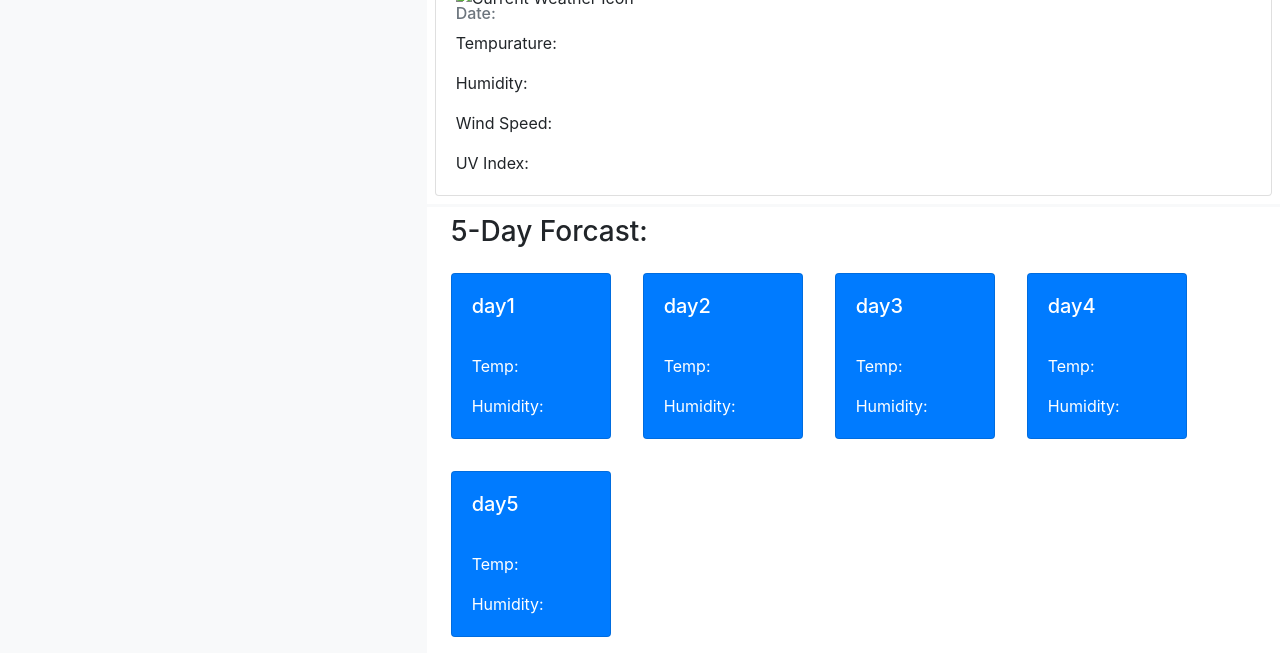
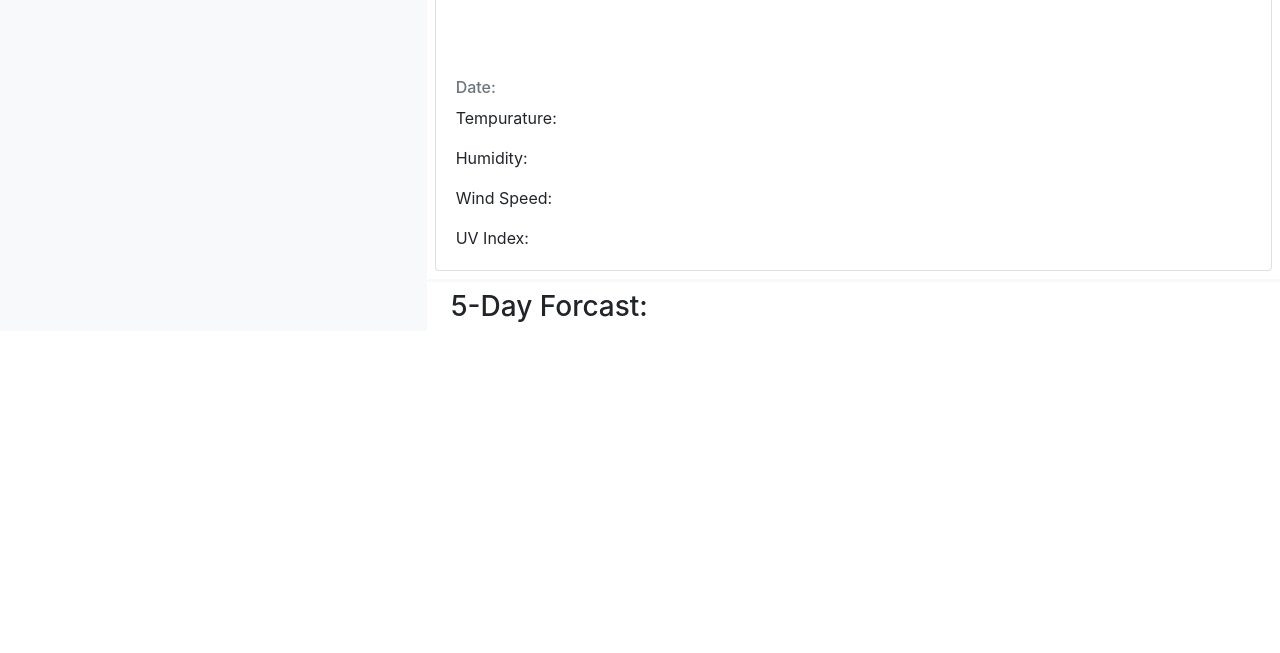
Before and after one commit to kingsleyramos/Weather-Dashboard, a plain HTML site: page index.html in a window 1280 px wide. Shown: the part 161-814 px from the top of the page. Drawn offline with nearby package versions, Linux system fonts and the light colour scheme.

Commit message:
Cleaned code removed any uneccessary comments

```diff
--- a/index.html
+++ b/index.html
@@ -6,11 +6,10 @@
     <meta http-equiv="X-UA-Compatible" content="ie=edge">
     <title>Kingsley's Weather Dashboard</title>
 
+    <!-- Bootstrap CSS -->
     <link rel="stylesheet" href="https://stackpath.bootstrapcdn.com/bootstrap/4.3.1/css/bootstrap.min.css" integrity="sha384-ggOyR0iXCbMQv3Xipma34MD+dH/1fQ784/j6cY/iJTQUOhcWr7x9JvoRxT2MZw1T" crossorigin="anonymous">
+    <!-- Custom CSS -->
     <link rel="stylesheet" type="text/css" href="style.css">
-    <script src="https://cdnjs.cloudflare.com/ajax/libs/jquery/3.2.1/jquery.min.js"></script>
-    <script src="script.js"></script>
-    <script src="moment.js"></script>
 </head>
 <body>
 
@@ -36,8 +35,7 @@
                 </div>
             </div>
 
-
-
+            <!-- Search History List -->
             <ul class="list-group" id="searchHistory">
             </ul>
         </div>
@@ -52,7 +50,7 @@
                 <div class="card">
                     <div class="card-body">
                         <h2 class="card-title m-0" id="city">Search for a City</h2>
-                        <img src="" alt="Current Weather Icon" id="currentWeatherIcon"/>
+                        <img src="placeholder.png" alt="Current Weather Icon" id="currentWeatherIcon"/>
                         <h6 class="card-subtitle mb-2 text-muted" id="currentDateAndTime">Date: </h6>
                         <p class="card-text" id="currentTempurature">Tempurature: </p>
                         <p class="card-text" id="currentHumidity">Humidity: </p>
@@ -72,51 +70,14 @@
             </div>
 
             <!-- 5-day Forcast Title -->
-            <div class="row mx-2">
-                <div class="card text-white bg-primary m-3" style="max-width: 10rem;">
-
-                    <div class="card-body">
-                        <h5 class="card-title" id="day1date">day1</h5>
-                        <img src="" alt=""/>
-                        <p class="card-text" id="day1Temp">Temp:</p>
-                        <p class="card-text" id="day1Humidity">Humidity:</p>
-                    </div>
-                </div>
-                <div class="card text-white bg-primary m-3" style="max-width: 10rem;">
-                    <div class="card-body">
-                        <h5 class="card-title" id="day2date">day2</h5>
-                        <img src="" alt=""/>
-                        <p class="card-text" id="day2Temp">Temp:</p>
-                        <p class="card-text" id="day1Humidity">Humidity:</p>
-                    </div>
-                </div>
-                <div class="card text-white bg-primary m-3" style="max-width: 10rem;">
-                    <div class="card-body">
-                        <h5 class="card-title" id="day3date">day3</h5>
-                        <img src="" alt=""/>
-                        <p class="card-text" id="day3Temp">Temp:</p>
-                        <p class="card-text" id="day1Humidity">Humidity:</p>
-                    </div>
-                </div>
-                <div class="card text-white bg-primary m-3" style="max-width: 10rem;">
-                    <div class="card-body">
-                        <h5 class="card-title" id="day4date">day4</h5>
-                        <img src="" alt=""/>
-                        <p class="card-text" id="day4Temp">Temp:</p>
-                        <p class="card-text" id="day1Humidity">Humidity:</p>
-                    </div>
-                </div>
-                <div class="card text-white bg-primary m-3" style="max-width: 10rem;">
-                    <div class="card-body">
-                        <h5 class="card-title" id="day5date">day5</h5>
-                        <img src="" alt=""/>
-                        <p class="card-text" id="day5Temp">Temp:</p>
-                        <p class="card-text" id="day1Humidity">Humidity:</p>
-                    </div>
-                </div>
+            <div class="row mx-2" id="forcast">
             </div>
         </div>
     </div>
 
+    <!-- Javascript -->
+    <script src="https://cdnjs.cloudflare.com/ajax/libs/jquery/3.2.1/jquery.min.js"></script>
+    <script src="script.js"></script>
+    <script src="moment.js"></script>
 </body>
 </html>
```
